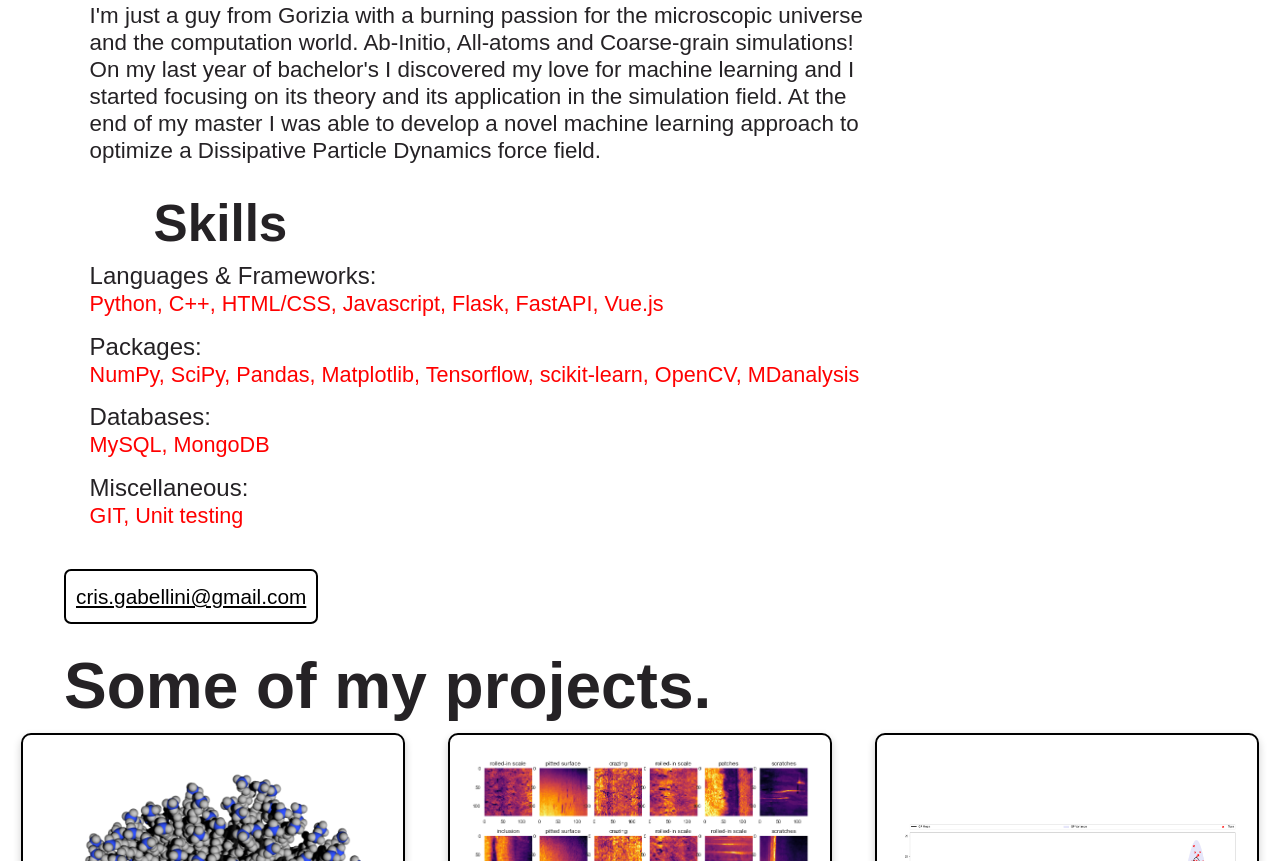
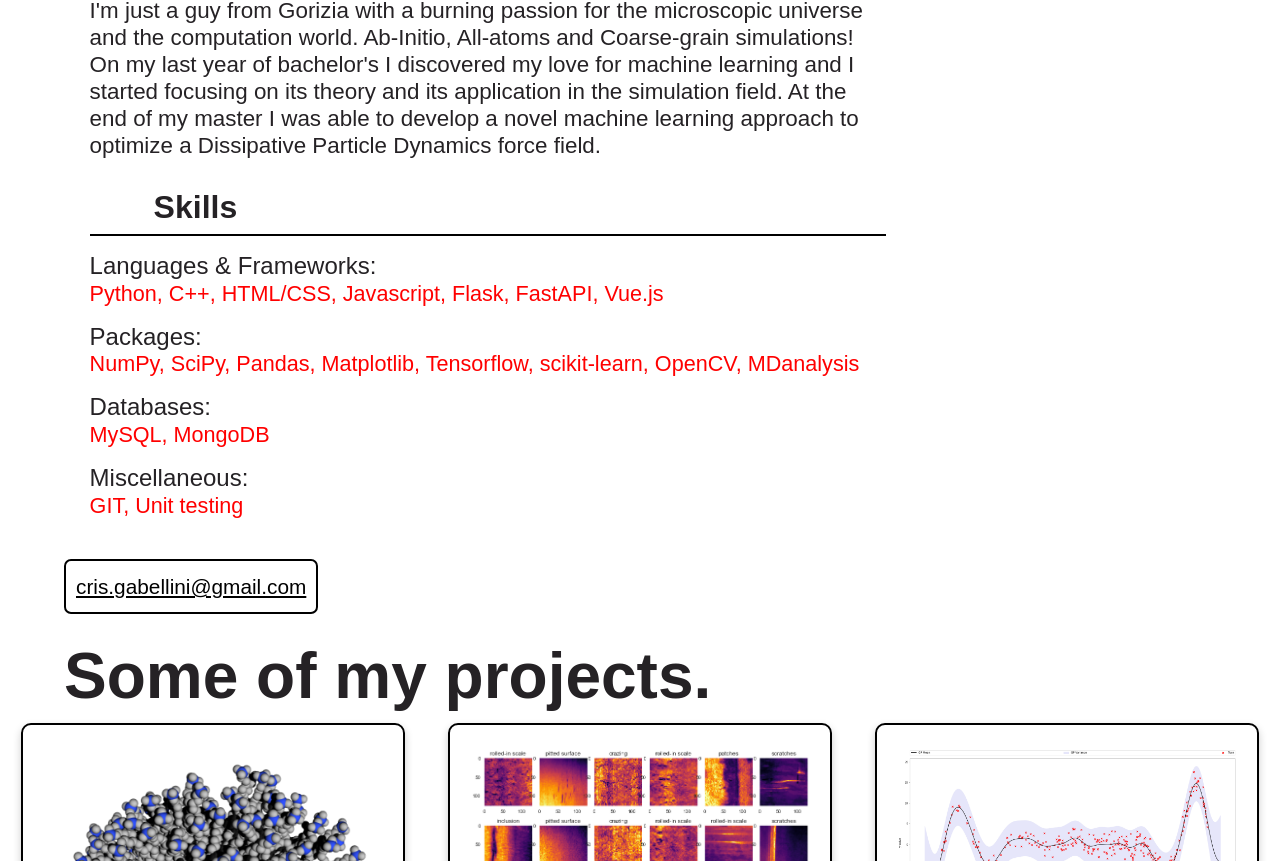
Before and after one commit to FNTwin/FrontEndVue, a Vue app: page / in a window 1280 px wide. Shown: the part 379-1240 px from the top of the page. Built offline with nearby package versions, Linux system fonts and the light colour scheme.

Commit message:
layout changes

```diff
--- a/package.json
+++ b/package.json
@@ -8,10 +8,12 @@
     "lint": "vue-cli-service lint"
   },
   "dependencies": {
+    "@statnett/vue-plotly": "^0.3.2",
     "bootstrap": "^4.5.3",
     "bootstrap-vue": "^2.18.1",
     "core-js": "^3.6.5",
     "git": "^0.1.5",
+    "plotly.js": "^1.57.1",
     "vue": "^2.6.12",
     "vue-final-modal": "^0.17.2",
     "vue-headful": "^2.1.0",
--- a/src/components/bio.vue
+++ b/src/components/bio.vue
@@ -82,7 +82,7 @@ export default {
           "border": "2px solid black",
           "border-radius": "2vw",
           "box-shadow": "0.4em 0.2em 0 0 #1F0934",
-          "color":"#830F8E",
+          "color":"#C7771F",
           "padding-top": "10px",
         }
       }else{
@@ -136,6 +136,8 @@ export default {
           "padding-right": "5vw",
           "border-radius": "2vw",
           "align-self":" center",
+          "border-bottom": "none",
+          "margin-bottom": "2px"
         }
       }else{
         return {}
@@ -185,9 +187,10 @@ export default {
 }
 
 .aboutme{
-  background: white;
   width: auto;
   padding-left: 5vw;
+  border-bottom: 2px solid black;
+  margin-bottom: 2vh;
 }
 
 .tldr{
@@ -234,7 +237,7 @@ h3{
 }
 
 h4{
-  font-size: 4vw;
+  font-size: 2em;
   font-weight: bold;
 }
 
--- a/src/components/projects.vue
+++ b/src/components/projects.vue
@@ -4,7 +4,7 @@
       <div :style="darkproject" class="holder2">
         <img alt="N16" class="img-rounded" src="@/assets/n16.png" @click="showModal2" >
         <div class="cont">
-          <b-modal id="N16modal" ref="my-modal2"
+          <b-modal id="N16modal modal-content modal-body modal-header" ref="my-modal2"
                    class="dark fade modal-title text-center modal-body modal-header modal-content"
                    hide-backdrop  hide-footer
                    title="Dissipative Particle Dynamics Optimization">
@@ -29,8 +29,9 @@
             <img alt="Defects" class="img-rounded"
                  src="@/assets/file/defects.png" @click="showModal3" >
           </div>
-          <b-modal  id="Defectsmodal" ref="my-modal3" class="defc" hide-backdrop hide-footer title="Classification of defects on hot-rolled steel">
-            <div class="explanation d-block text-center modal-body modal-header modal-content">
+          <b-modal  id="Defectsmodal" ref="my-modal3" class="dark fade modal-title text-center modal-body modal-header modal-content"
+                    hide-backdrop hide-footer title="Classification of defects on hot-rolled steel">
+            <div class="d-block text-center">
               <h3> Developed a CNN with Tensorflow to detect and classify
             images of surface defects on hot-rolled steel.
             Different topologies and hyperparameters were studied
@@ -48,8 +49,9 @@
                  src="@/assets/gp.png" @click="showModal" >
           </div>
           <b-modal id="GPGOmodal" ref="my-modal"
-                   class="gpm" hide-backdrop hide-footer title="GPGO">
-            <div class="explanation d-block text-center modal-body modal-header modal-content">
+                   class="dark fade modal-title text-center modal-body modal-header modal-content"
+                   hide-backdrop hide-footer title="GPGO">
+            <div class="d-block text-center">
               <h3> Bayesian Optimization framework based on Gaussian processes.
             Hyperparameters tuned by kernel's gradient information and numerical
             solvers. Implementation of various acquisition
@@ -68,7 +70,6 @@
 </template>
 
 <script>
-
 export default {
   name: "projects",
   data(){
@@ -92,7 +93,7 @@ export default {
     },
     switch() {
       this.night = !this.night
-    },
+    }
   },
   computed:{
     darkproject(){
@@ -115,8 +116,10 @@ export default {
       } else{
         return {}
       }
+    },
+    dataplot(){
+      return this.test
     }
-
   }
 }
 </script>
@@ -190,9 +193,6 @@ h3 {
   font-weight: bold;
 }
 
-.gp{
-  padding-top: 5vw;
-}
 
 
 </style>
--- a/src/main.js
+++ b/src/main.js
@@ -4,8 +4,12 @@ import 'bootstrap/dist/css/bootstrap.css'
 import BootstrapVue from 'bootstrap-vue'
 import vueHeadful from 'vue-headful';
 
+
+
 Vue.component('vue-headful', vueHeadful);
 Vue.use(BootstrapVue)
+
+
 
 
 
```
Also changed, not shown: 1 other file (tests, documents, lock files or other folders).
